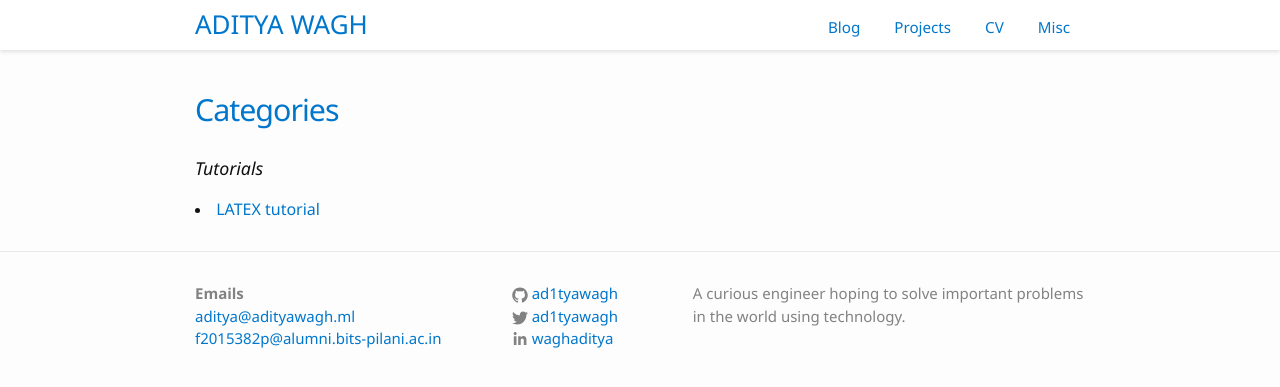
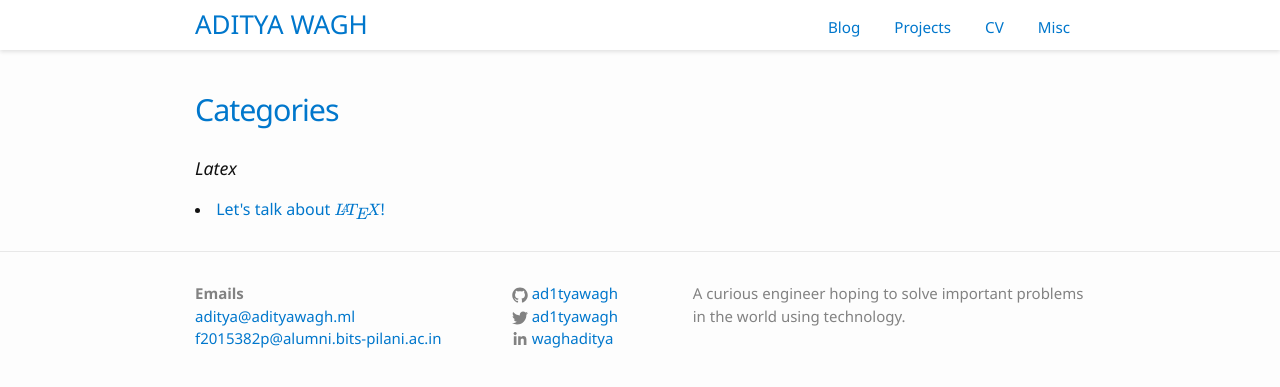
Before and after one commit to thecodeeagle/Ashlesha_Personal, a Jekyll site: the page built from categories.md, in a window 1280 px wide. Shown: the top 387 px of the page. Built offline with Jekyll 4.4.1, drawn with Linux system fonts in a browser that asks for light colours; formulas are drawn with MathJax 3.

Commit message:
missing update

````diff
--- a/_data/menu.yml
+++ b/_data/menu.yml
@@ -5,7 +5,7 @@
   href: "/projects/"
 
 - title: "CV"
-  href: "/cv/"
+  href: "/cv"
 
 - title: "Misc"
   href: "/miscellany/"
--- a/_posts/2018-08-25-Latex tutorial.markdown
+++ b/_posts/2018-08-25-Latex tutorial.markdown
@@ -1,47 +1,48 @@
 ---
 layout: post
-title:  LATEX tutorial
+title:  Let's talk about $\small\LaTeX$!
 date: 2019-09-09 15:10:00
-description: An easy to follow and comprehensive tutorial for $$\LaTeX$$
-categories: [tutorials]
+description: An easy to follow and comprehensive dive into $\small\LaTeX$
+categories: [latex]
 ---
 
-# **Introduction to $$\small\LaTeX$$**
+# **Introduction to $\small\LaTeX$**
 ---
-### What is $$\LaTeX$$ ?
 
-$$\small\LaTeX$$ is a document preparing system for high quality typesetting. It is used for Articles, Presentations, Books, Reports, Research papers scientific and technical documents, law-texts, scorecards bills, letters and a lot of other things!
+**What is $\small\LaTeX$?**
 
-It is best used for uniform formatting of the documents. All we have to worry about is the content, the formatting is taken care by $$\small\LaTeX$$
+$\small\LaTeX$ is a document preparing system for high quality typesetting. It is used for Articles, Presentations, Books, Reports, Research papers scientific and technical documents, law-texts, scorecards bills, letters and a lot of other things!
 
-# **Creating documents in $$\small\LaTeX$$**
+It is best used for uniform formatting of the documents. All we have to worry about is the content, the formatting is taken care by $\small\LaTeX$
+
+# **Creating documents in $\small\LaTeX$**
 ---
 For creating  documents, we need a $$\small\TeX$$ Distribution and a text editor. There are a variety of $$\small\TeX$$ distributions that are available both offline and online. According to your preference you can use any one of them. I have linked a few of them below.
 
 - <img src="https://img.icons8.com/windows/32/000000/linux.png" style="vertical-align:middle"> Linux
-Check your Linux distributions software source for a TeX distribution including $$\small\LaTeX$$. You can also install the current [TeX Live distribution](https://www.tug.org/texlive) directly -- in fact this may be advisable as many Linux distributions only contain older versions of TeX Live, see [Linux TeX Live package status](https://repology.org/metapackage/texlive/versions) for details.
+Check your Linux distributions software source for a TeX distribution including $\small\LaTeX$. You can also install the current [TeX Live distribution](https://www.tug.org/texlive) directly -- in fact this may be advisable as many Linux distributions only contain older versions of TeX Live, see [Linux TeX Live package status](https://repology.org/metapackage/texlive/versions) for details.
 
 - <img src="https://img.icons8.com/windows/32/000000/mac-os.png" style="vertical-align:middle"> Mac OS
-The [MacTeX](http://www.tug.org/mactex/) distribution contains everything you need, including a complete TeX system with $$\small\LaTeX$$ itself and editors to write documents.
+The [MacTeX](http://www.tug.org/mactex/) distribution contains everything you need, including a complete TeX system with $\small\LaTeX$ itself and editors to write documents.
 
 - <img src="https://img.icons8.com/windows/32/000000/windows8.png" style="vertical-align:middle"> Windows
-Check out the [MiKTeX](http://miktex.org/) or [proTeXt](http://www.tug.org/protext/) or [TeX Live](http://www.tug.org/texlive) distributions; they contain a complete TeX system with $$\small\LaTeX$$ itself and editors to write documents.
+Check out the [MiKTeX](http://miktex.org/) or [proTeXt](http://www.tug.org/protext/) or [TeX Live](http://www.tug.org/texlive) distributions; they contain a complete TeX system with $\small\LaTeX$ itself and editors to write documents.
 
 - <img src="https://img.icons8.com/windows/32/000000/globe.png" style="vertical-align:middle"> Online
-LaTeX online services like [Papeeria](http://papeeria.com/), [Overleaf](https://www.overleaf.com/), [ShareLaTeX](https://www.sharelatex.com/), [Datazar](https://www.datazar.com/), and [LaTeX base](https://latexbase.com/) offer the ability to edit, view and download $$\small\LaTeX$$ files and resulting PDFs.
+LaTeX online services like [Papeeria](http://papeeria.com/), [Overleaf](https://www.overleaf.com/), [ShareLaTeX](https://www.sharelatex.com/), [Datazar](https://www.datazar.com/), and [LaTeX base](https://latexbase.com/) offer the ability to edit, view and download $\small\LaTeX$ files and resulting PDFs.
 
 # **Understanding Basics**
 ---
-**Command format in LaTeX**
+**Command format in $\small\LaTeX$**
 
 ```latex
 \command[optional argument]{required argument}
 \command{required argument}[optional argument]
 ```
 
-Every command in $$\small\LaTeX$$ starts with a backslash, followed by command name, the optional arguments (if any) in square brackets and the required arguments in curly brackets.
+Every command in $\small\LaTeX$ starts with a backslash, followed by command name, the optional arguments (if any) in square brackets and the required arguments in curly brackets.
 
-**Environments in LaTeX**<br/>
+**Environments in $\small\LaTeX$**<br/>
 ```latex
 \begin{environment}
 ...
@@ -49,7 +50,7 @@ Every command in $$\small\LaTeX$$ starts with a backslash, followed by command n
 \end{environment}
 ```
 
-In $$\small\LaTeX$$ we always work in environments like this.
+In $\small\LaTeX$ we always work in environments like this.
 
 ```latex
 Examples:
````
Also changed, not shown: _includes/head.html (+12 -1 lines).
